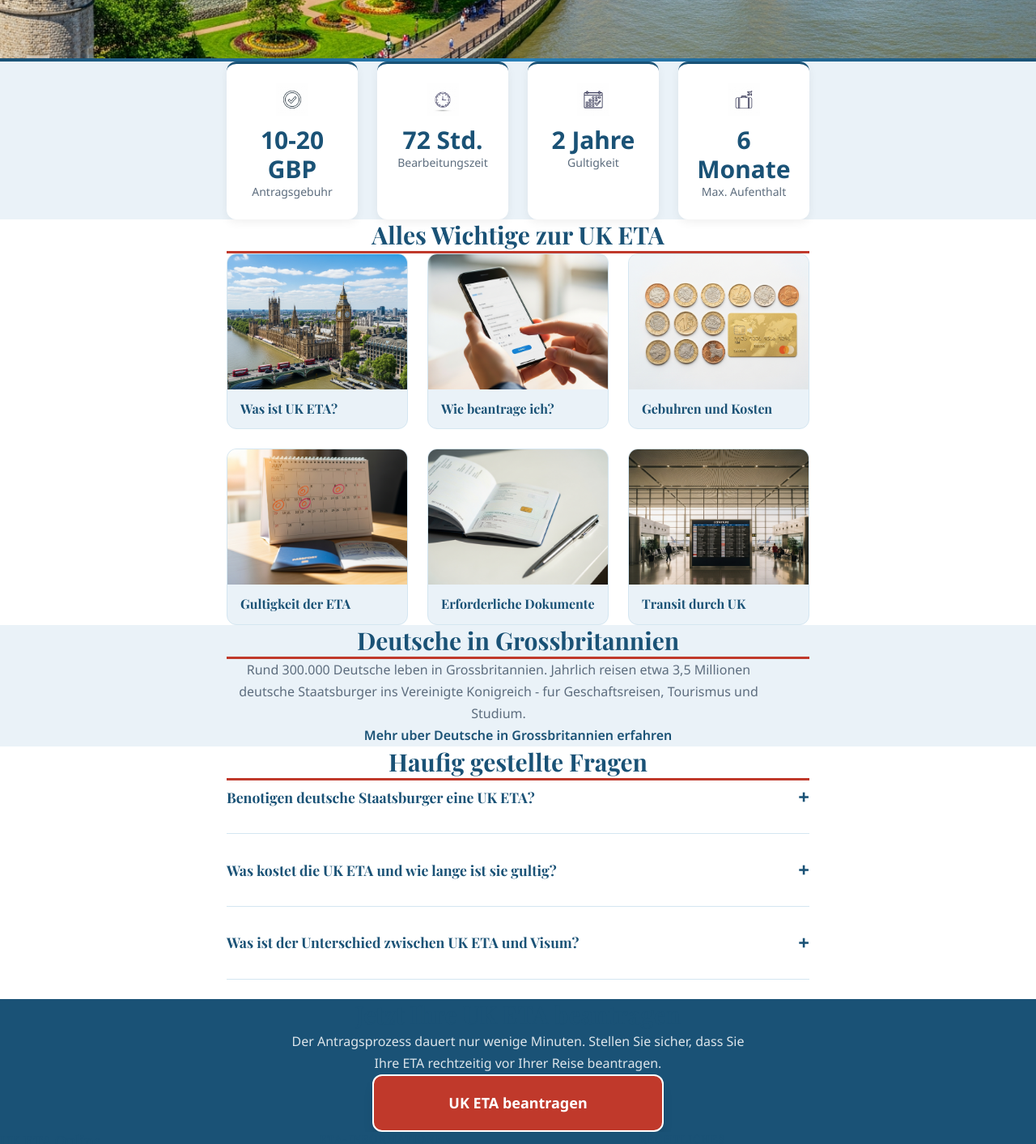
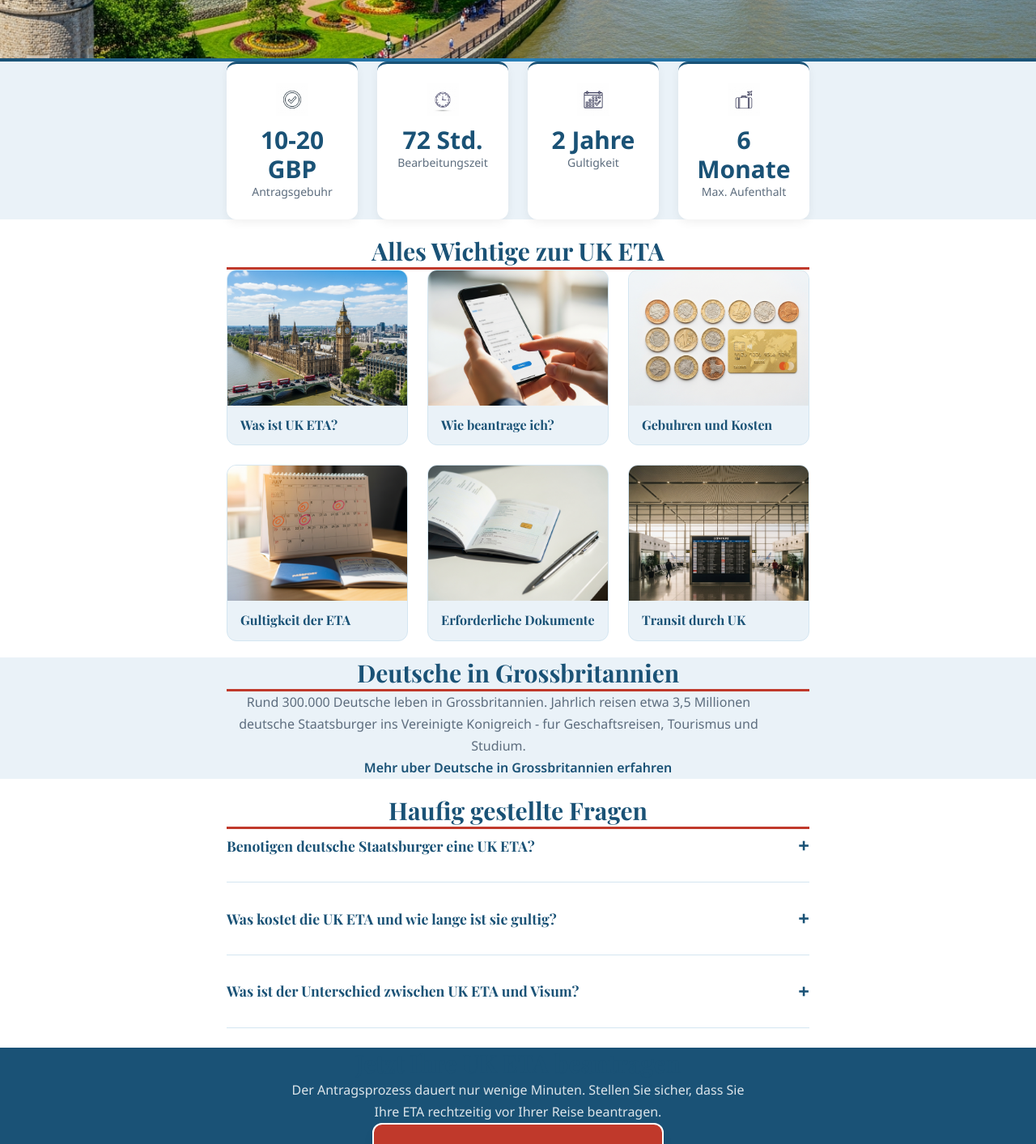
Before and after one commit to mediaxsaburoai0818-design/de-uk-eta-site, a Next.js app: page / in a window 1280 px wide. Shown: the part 489-1902 px from the top of the page at 81% size. Built offline with nearby package versions, Linux system fonts and the light colour scheme.

Commit message:
fix: 20px margin between sections

```diff
--- a/app/page.tsx
+++ b/app/page.tsx
@@ -67,7 +67,7 @@ export default function HomePage() {
       <div className="h-1" style={{ background: "linear-gradient(to right, #1a5276, #2980b9, #1a5276)" }} />
 
       {/* Stats Section - light blue bg with floating cards + icons */}
-      <section style={{ backgroundColor: "#eaf2f8" }} className="py-16">
+      <section style={{ backgroundColor: "#eaf2f8", marginBottom: "20px" }} className="py-16">
         <div style={{ maxWidth: "768px", marginLeft: "auto", marginRight: "auto", paddingLeft: "24px", paddingRight: "24px" }}>
           <div className="grid grid-cols-2 md:grid-cols-4 gap-6">
             <div style={{ backgroundColor: "white", borderRadius: "12px", boxShadow: "0 4px 12px rgba(0,0,0,0.06)", padding: "24px 16px", borderTop: "3px solid #1a5276", textAlign: "center" }}>
@@ -99,7 +99,7 @@ export default function HomePage() {
       </section>
 
       {/* Photo Card Grid Section - white bg */}
-      <section className="py-16 bg-white">
+      <section className="py-16 bg-white" style={{ marginBottom: "20px" }}>
         <div style={{ maxWidth: "768px", marginLeft: "auto", marginRight: "auto", paddingLeft: "24px", paddingRight: "24px" }}>
           <h2 className="text-2xl md:text-3xl font-bold text-center mb-10 pb-4" style={{ fontFamily: "'Playfair Display', serif", color: "#1a5276", borderBottom: "3px solid #c0392b", display: "block" }}>
             Alles Wichtige zur UK ETA
@@ -121,7 +121,7 @@ export default function HomePage() {
       </section>
 
       {/* Deutsche Community Section - light blue bg */}
-      <section style={{ backgroundColor: "#eaf2f8" }} className="py-16">
+      <section style={{ backgroundColor: "#eaf2f8", marginBottom: "20px" }} className="py-16">
         <div style={{ maxWidth: "768px", marginLeft: "auto", marginRight: "auto", paddingLeft: "24px", paddingRight: "24px" }}>
           <h2 className="text-2xl md:text-3xl font-bold text-center mb-6 pb-4" style={{ fontFamily: "'Playfair Display', serif", color: "#1a5276", borderBottom: "3px solid #c0392b", display: "block" }}>
             Deutsche in Grossbritannien
@@ -138,7 +138,7 @@ export default function HomePage() {
       </section>
 
       {/* FAQ Section */}
-      <section className="py-16 bg-white">
+      <section className="py-16 bg-white" style={{ marginBottom: "20px" }}>
         <div style={{ maxWidth: "768px", marginLeft: "auto", marginRight: "auto", paddingLeft: "24px", paddingRight: "24px" }}>
           <h2 className="text-2xl md:text-3xl font-bold text-center mb-10 pb-4" style={{ fontFamily: "'Playfair Display', serif", color: "#1a5276", borderBottom: "3px solid #c0392b", display: "block" }}>
             Haufig gestellte Fragen
```
